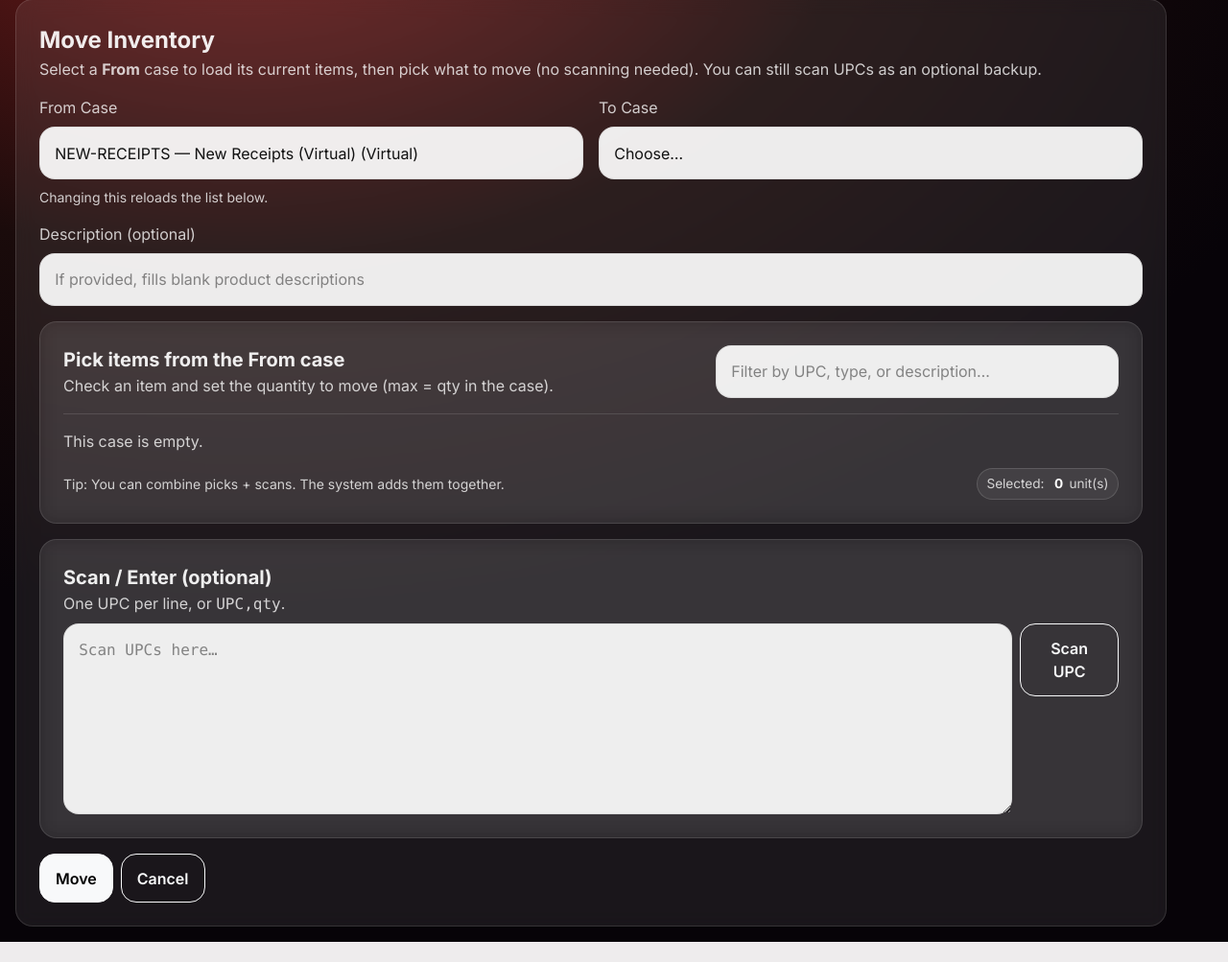
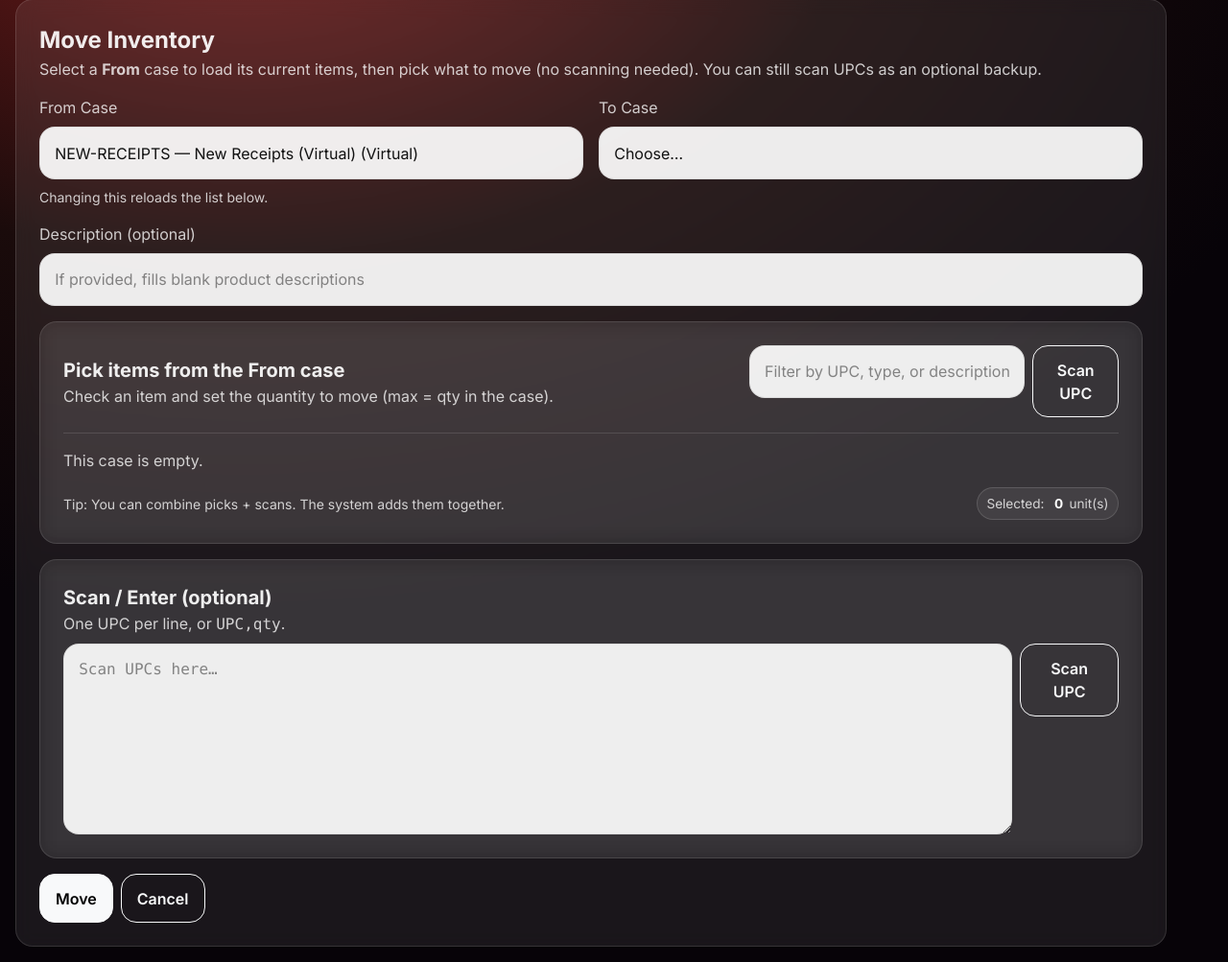
Before and after one commit to Johnjr00/Jewelry_CC, a Flask app: page /move in a window 1280 px wide. Shown: the part 166-1169 px from the top of the page at 96% size. Before the commit the page ends 1148 px from the top, so only its background shows below. Run offline with Flask 3, Linux system fonts and the light colour scheme; the visitor is signed in with stand-in values (Sample User, id 1); data comes from the database, SQL or seed files in the repository; data that the repository does not hold is empty.

Commit message:
Add UPC scan buttons to filter fields

```diff
--- a/templates/history.html
+++ b/templates/history.html
@@ -39,7 +39,7 @@
     {% else %}
       <div class="col-12 col-md-3">
         <label class="form-label text-white-50">Filter by UPC</label>
-        <div class="d-flex flex-column gap-2">
+        <div class="d-flex flex-column flex-md-row gap-2 align-items-start">
           <input class="form-control mono" id="history-upc" name="upc" value="{{ upc }}" placeholder="Optional">
           <button class="btn btn-outline-light align-self-start" type="button" data-upc-scan-target="history-upc">
             Scan UPC
--- a/templates/missing.html
+++ b/templates/missing.html
@@ -18,7 +18,7 @@
 
     <div class="col-8 col-md-4">
       <label class="form-label text-white-50">UPC</label>
-      <div class="d-flex flex-column gap-2">
+      <div class="d-flex flex-column flex-md-row gap-2 align-items-start">
         <input class="form-control mono" id="missing-upc" name="upc" data-autofocus="true" required>
         <button class="btn btn-outline-light align-self-start" type="button" data-upc-scan-target="missing-upc">
           Scan UPC
--- a/templates/move.html
+++ b/templates/move.html
@@ -46,8 +46,13 @@
             <div class="fw-bold fs-5">Pick items from the From case</div>
             <div class="text-white-50">Check an item and set the quantity to move (max = qty in the case).</div>
           </div>
-          <input id="pickFilter" class="form-control" style="max-width: 420px;"
-                 placeholder="Filter by UPC, type, or description…">
+          <div class="d-flex flex-column flex-md-row gap-2 align-items-start">
+            <input id="pickFilter" class="form-control" style="max-width: 420px;"
+                   placeholder="Filter by UPC, type, or description…">
+            <button class="btn btn-outline-light align-self-start" type="button" data-upc-scan-target="pickFilter">
+              Scan UPC
+            </button>
+          </div>
         </div>
 
         <div class="my-3 divider"></div>
--- a/templates/sell.html
+++ b/templates/sell.html
@@ -18,7 +18,7 @@
 
     <div class="col-8 col-md-4">
       <label class="form-label text-white-50">UPC</label>
-      <div class="d-flex flex-column gap-2">
+      <div class="d-flex flex-column flex-md-row gap-2 align-items-start">
         <input class="form-control mono" id="sell-upc" name="upc" data-autofocus="true" required>
         <button class="btn btn-outline-light align-self-start" type="button" data-upc-scan-target="sell-upc">
           Scan UPC
```
Also changed, not shown: templates/case.html (+7 -2 lines).
